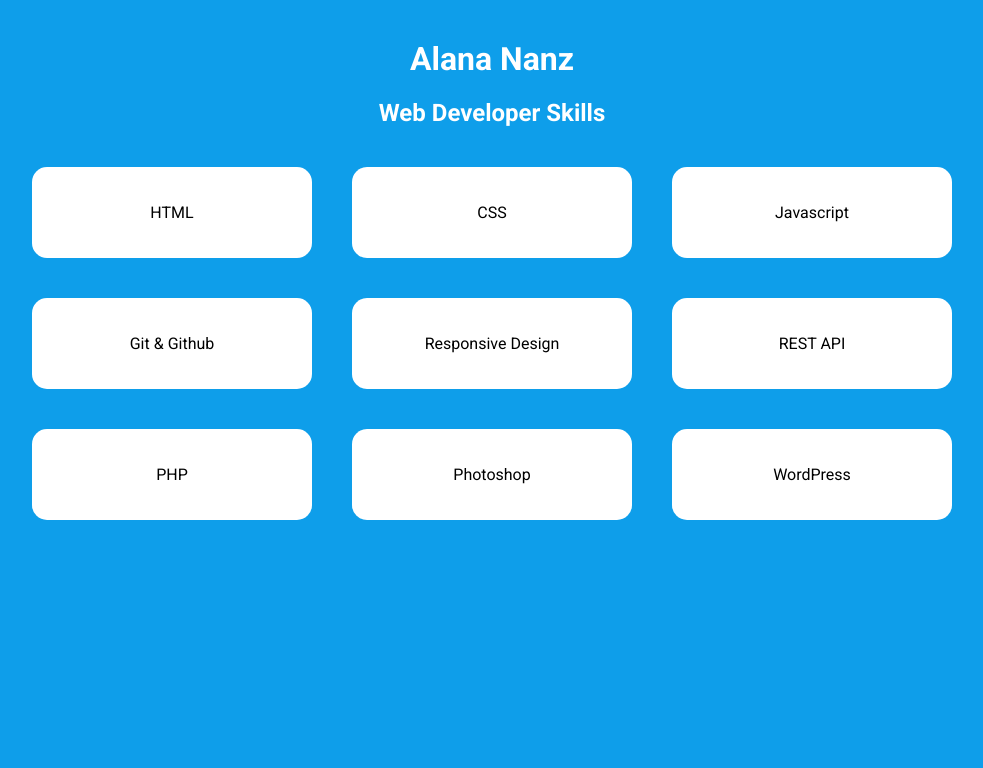
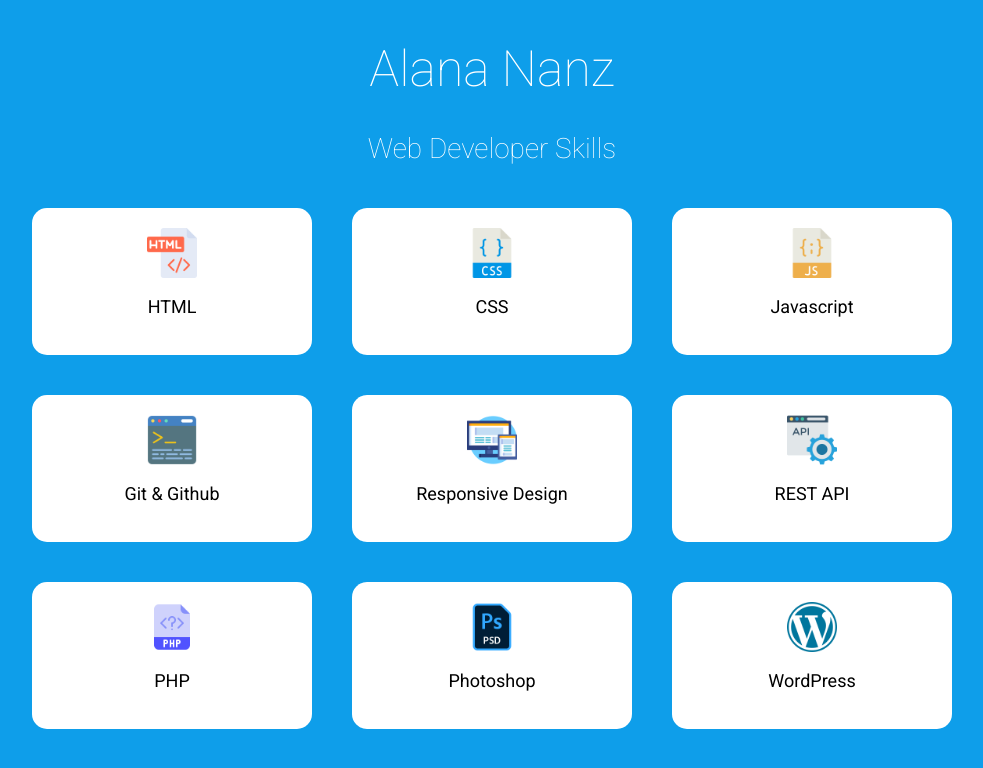
Before and after one commit to alana-nanz/flexbox, a plain HTML site: page index.html in a window 1280 px wide. Shown: the whole page, without its empty margins (148-1131 px from the left). Drawn offline with Linux system fonts and the light colour scheme.

Commit message:
Added styles

```diff
--- a/css/style.css
+++ b/css/style.css
@@ -4,13 +4,23 @@ body {
     margin: 40px;
 }
 
-header {
-
-}
-
 h1, h2 {
     text-align: center;
     color: white;
+    font-weight: 100;
+}
+
+h1 {
+    font-size: 50px;
+}
+
+h2 {
+    font-size: 28px;
+}
+
+p {
+    font-size: 18px;
+    text-align: center;
 }
 
 .container {
@@ -22,14 +32,19 @@ h1, h2 {
     background-color: white;
     border-radius: 15px;
     display: flex;
-    justify-content: center;
+    flex-direction: column;
+    align-items: center;
     margin: 20px;
     padding: 20px;
     width: 20%;
 }
 
+.box:hover {
+    transform: scale(1.05);
+}
+
 img {
-    width: 20px;
+    width: 50px;
 }
 
 /*Mobile Styles*/
--- a/index.html
+++ b/index.html
@@ -20,36 +20,45 @@
   <div class="flexbox-container">
     <div class="container">
       <div class="box">
+        <img src="img/html.png" alt="html icon"/>
         <p>HTML</p>
       </div>
       <div class="box">
+        <img src="img/css.png" alt="css icon"/>
         <p>CSS</p>
       </div>
       <div class="box">
+        <img src="img/javascript.png" alt="javascript icon"/>
         <p>Javascript</p>
       </div>
     </div>
 
     <div class="container">
       <div class="box">
+        <img src="img/terminal.png" alt="terminal icon"/>
         <p>Git & Github</p>
       </div>
       <div class="box">
+        <img src="img/responsive.png" alt="responsive design icon"/>
         <p>Responsive Design</p>
       </div>
       <div class="box">
+        <img src="img/browser.png" alt="brower api icon"/>
         <p>REST API</p>
       </div>
     </div>
 
     <div class="container">
       <div class="box">
+        <img src="img/php.png" alt="php icon"/>
         <p>PHP</p>
       </div>
       <div class="box">
+        <img src="img/photoshop.png" alt="photoshop icon"/>
         <p>Photoshop</p>
       </div>
       <div class="box">
+        <img src="img/wordpress.png" alt="WordPres icon"/>
         <p>WordPress</p>
       </div>
     </div>
```
Also changed, not shown: img/browser.png (added), img/css.png (added), img/html.png (added), img/javascript.png (added), img/photoshop.png (added), img/php.png (added), img/responsive.png (added), img/terminal.png (added), img/wordpress.png (added).
